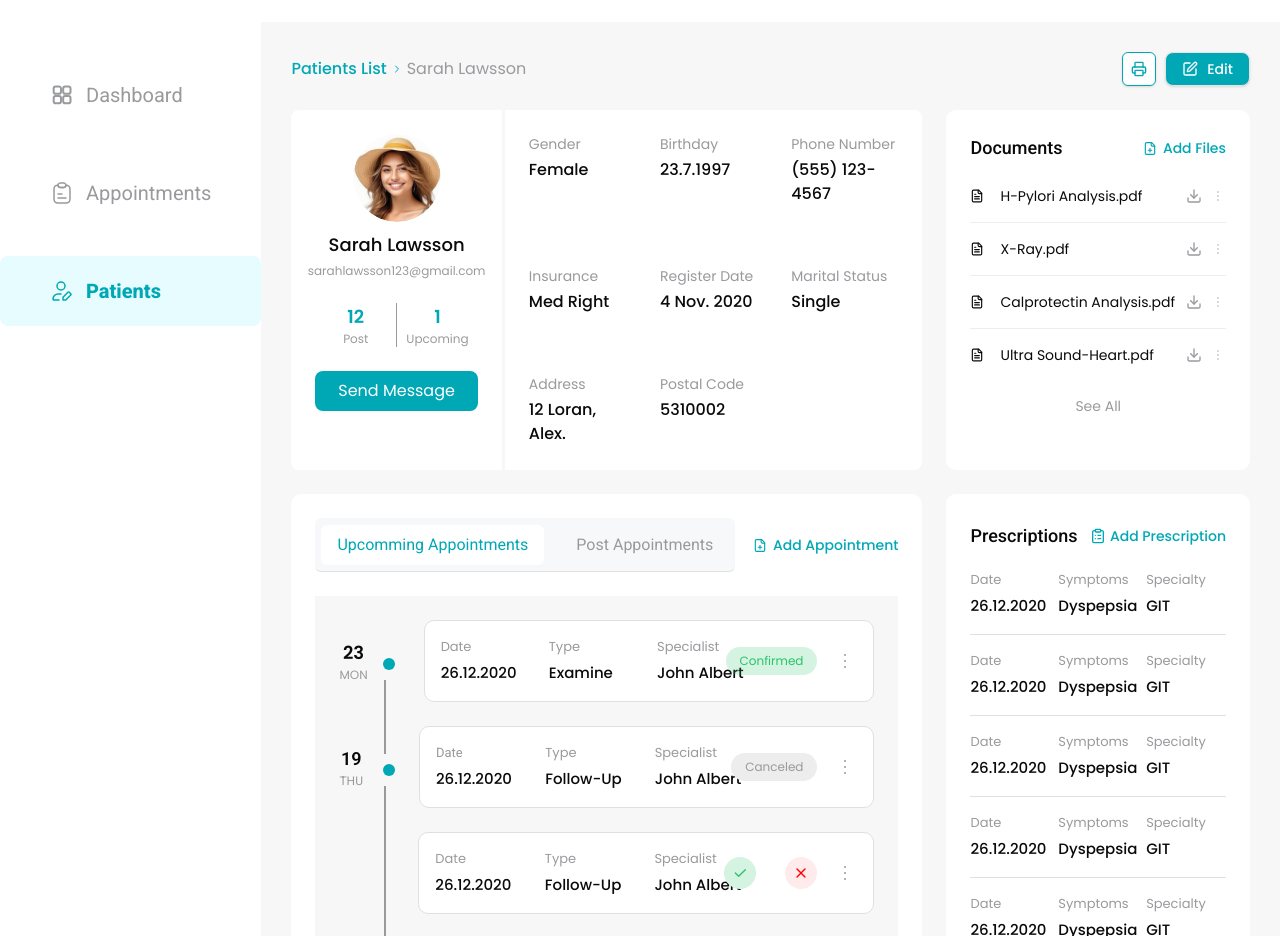
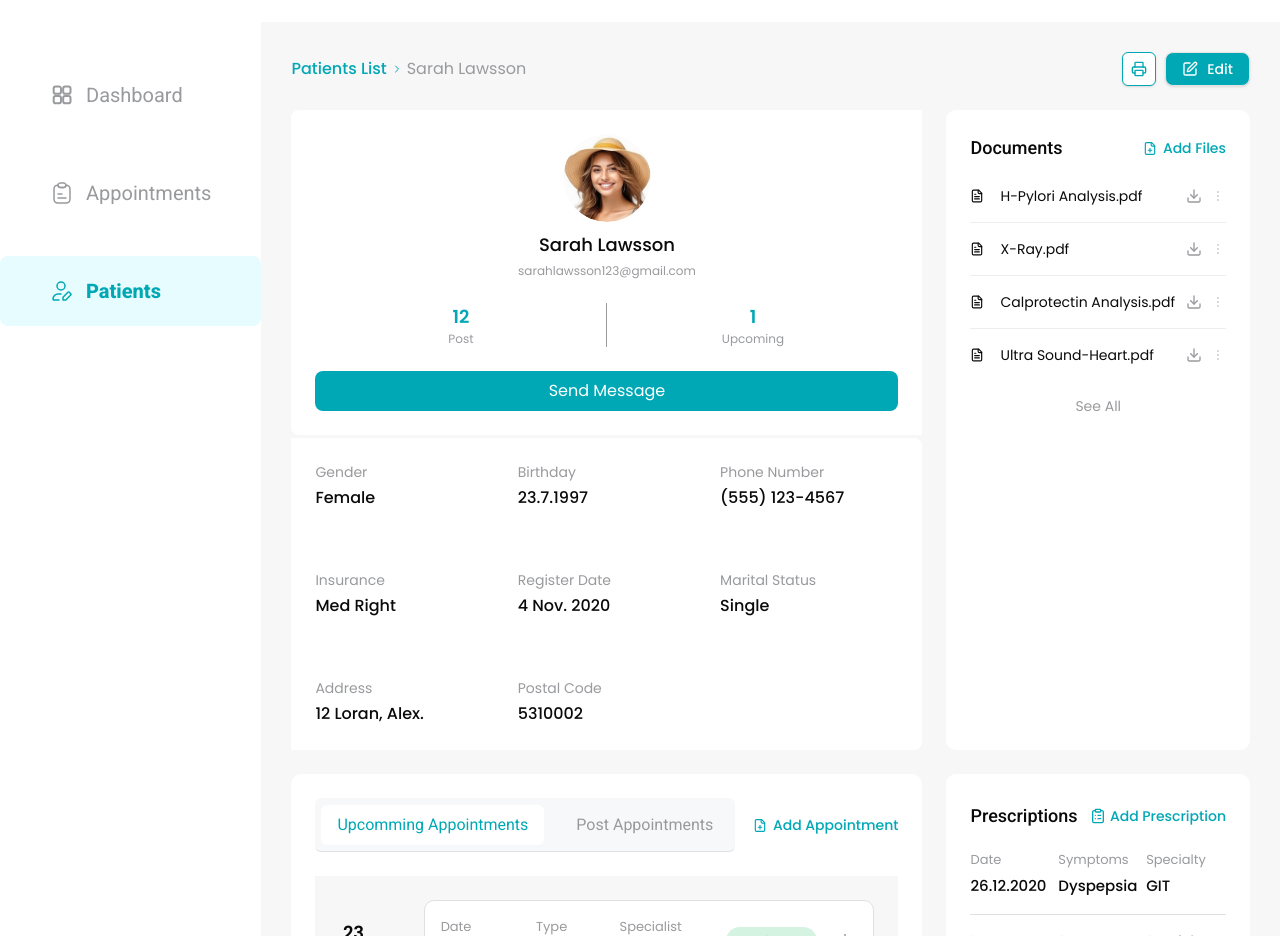
Before and after one commit to Mohamed-Ashraf186/CureHub-Template, a React (Vite) app: page /patients in a window 1280 px wide. Shown: the part 76-1012 px from the top of the page. Built offline with nearby package versions, Linux system fonts and the light colour scheme.

Commit message:
add some responsiveness

```diff
--- a/src/pages/Patients/Components/AddApointmentsList.jsx
+++ b/src/pages/Patients/Components/AddApointmentsList.jsx
@@ -22,10 +22,29 @@ import {
   Sun,
   Moon,
 } from "lucide-react";
+import styled from "styled-components";
+
+const Container = styled.div`
+  .timeline {
+    @media (min-width: 1700px) {
+      left: 8%;
+    }
+
+    @media (max-width: 1200px) {
+      display: none;
+    }
+  }
+
+  .checkpoint-ball {
+    @media (max-width: 1200px) {
+      display: none;
+    }
+  }
+`;
 
 function AddAppointmentList() {
   return (
-    <div className="col-span-2 bg-white rounded-lg  p-6">
+    <Container className="col-span-2 bg-white rounded-lg  p-6">
       <div className="flex items-center justify-between mb-6">
         <div className="flex px-1.5 py-[6.5px] space-x-4 rounded-sm bg-[#f6f8fa] border-b border-[#e0e0e0] ">
           <button className="px-4 py-2 text-[#00a8b5] bg-white rounded-sm">
@@ -42,7 +61,7 @@ function AddAppointmentList() {
       </div>
 
       <div className="relative bg-[#f7f7f7] max-h-[460px] custom-scrollbar  p-6">
-        <div className="absolute left-[8.8%] max-h-[331px]   top-[15%] bottom-0 w-0.5 bg-[#999a9d] xl:left-[11.8%] 2xl:left-[8.8%]"></div>
+        <div className="absolute left-[8.5%] max-h-[331px]   top-[15%] bottom-0 w-0.5 bg-[#999a9d] xl:left-[11.8%] 2xl:left-[8.8%] timeline"></div>
 
         <div className="mb-6 relative">
           <div className="flex items-center">
@@ -51,10 +70,10 @@ function AddAppointmentList() {
               <div className="text-xs text-[#999a9d] font-primary">MON</div>
             </div>
             <div className="absolute left-[5.5%] top-[34%] w-3 h-8 bg-[#f7f7f7] flex justify-center items-center xl:left-[8.1%] 2xl:left-[5.5%]">
-              <div className=" w-3 h-3 rounded-full bg-[#00a8b5]  z-10"></div>
+              <div className=" w-3 h-3 rounded-full bg-[#00a8b5]  z-10 checkpoint-ball"></div>
             </div>
             <div className="flex-1 ml-8 bg-white border border-[#e0e0e0] rounded-lg p-4">
-              <div className="grid grid-cols-4 gap-4">
+              <div className="flex justify-between flex-wrap gap-4">
                 <div>
                   <div className="text-[13px]/5 text-[#999a9d] mb-1 font-primary">
                     Date
@@ -109,10 +128,10 @@ function AddAppointmentList() {
               <div className="text-xs text-[#999a9d]">THU</div>
             </div>
             <div className="absolute left-[5.5%] top-[34%] w-3 h-8 bg-[#f7f7f7] flex justify-center items-center xl:left-[8.1%] 2xl:left-[5.5%] ">
-              <div className=" w-3 h-3 rounded-full bg-[#00a8b5]  z-10"></div>
+              <div className=" w-3 h-3 rounded-full bg-[#00a8b5]  z-10 checkpoint-ball"></div>
             </div>
             <div className="flex-1 ml-8 bg-white border border-[#e0e0e0] rounded-lg p-4">
-              <div className="grid grid-cols-4 gap-4">
+              <div className="flex justify-between flex-wrap gap-4">
                 <div>
                   <div className="text-[13px]/5 text-[#999a9d] mb-1">Date</div>
                   <div className="font-medium text-[15px]/6 text-basic font-primary">
@@ -165,7 +184,7 @@ function AddAppointmentList() {
               <div className="text-xs text-[#999a9d] font-primary">THU</div>
             </div>
             <div className="flex-1 ml-8 bg-white border border-[#e0e0e0] rounded-lg p-4">
-              <div className="grid grid-cols-4 gap-4">
+              <div className="flex justify-between flex-wrap gap-4">
                 <div>
                   <div className="text-[13px]/5 text-[#999a9d] mb-1 font-primary">
                     Date
@@ -260,10 +279,10 @@ function AddAppointmentList() {
               <div className="text-xs text-[#999a9d] font-primary">MON</div>
             </div>
             <div className="absolute left-[8.1%] top-[34%] w-3 h-8 bg-[#f7f7f7] flex justify-center items-center 2xl:left-[5.5%] opacity-0">
-              <div className=" w-3 h-3 rounded-full bg-[#00a8b5]  z-10"></div>
+              <div className=" w-3 h-3 rounded-full bg-[#00a8b5]  z-10 checkpoint-ball"></div>
             </div>
             <div className="flex-1 ml-8 bg-white border border-[#e0e0e0] rounded-lg p-4">
-              <div className="grid grid-cols-4 gap-4">
+              <div className="flex justify-between flex-wrap gap-4">
                 <div>
                   <div className="text-[13px]/5 text-[#999a9d] mb-1 font-primary">
                     Date
@@ -318,7 +337,7 @@ function AddAppointmentList() {
               <div className="text-xs text-[#999a9d] font-primary">THU</div>
             </div>
             <div className="flex-1 ml-8 bg-white border border-[#e0e0e0] rounded-lg p-4">
-              <div className="grid grid-cols-4 gap-4">
+              <div className="flex justify-between flex-wrap gap-4">
                 <div>
                   <div className="text-[13px]/5 text-[#999a9d] mb-1 font-primary">
                     Date
@@ -406,7 +425,7 @@ function AddAppointmentList() {
           </div>
         </div>
       </div>
-    </div>
+    </Container>
   );
 }
 
--- a/src/pages/Patients/Components/PatientProfile.jsx
+++ b/src/pages/Patients/Components/PatientProfile.jsx
@@ -26,8 +26,8 @@ import {
 function PatientProfile() {
   return (
     <div className="col-span-2 rounded-lg  ">
-      <div className="flex gap-0.75 h-full">
-        <div className="rounded-left w-1/3 flex flex-col items-center p-6 bg-white">
+      <div className="flex flex-wrap gap-0.75 h-full">
+        <div className="rounded-left w-1/3 flex flex-col items-center p-6 bg-white grow">
           <div className="w-22 h-22 rounded-full overflow-hidden mb-[9px]">
             <img
               src="/sarah-pic.svg"
```
